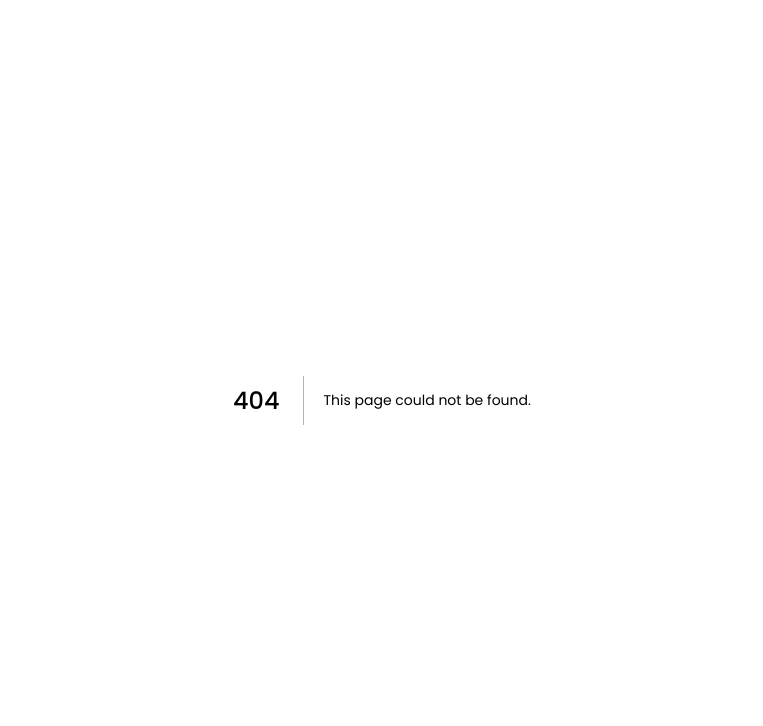
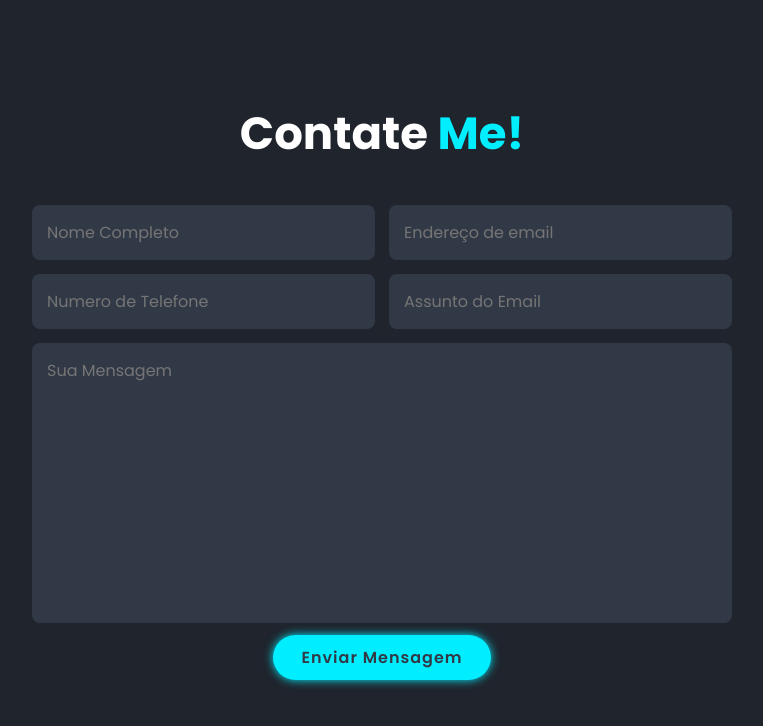
Before and after one commit to rafael-a-s/portifolio, a Next.js app: page /components/contact in a window 1280 px wide. Before the commit this address had no page. Shown: the top 726 px of the page, without its empty margins (258-1021 px from the left). Built offline with nearby package versions, Linux system fonts and the light colour scheme.

Commit message:
Implementa Contact

```diff
--- /dev/null
+++ b/src/pages/components/contact.tsx
@@ -0,0 +1,28 @@
+import style from '../../styles/Contact.module.css';
+import Button from '../utils/button';
+
+export default function Contact() {
+  return (
+    <section className={style.contact} id={style.contact}>
+      <h2 className={style.heading}>Contate <span>Me!</span></h2>
+
+      <form action="#">
+        <div className={style.input_box}>
+          <input type="text" placeholder='Nome Completo'/>
+          <input type="email" placeholder='Endereço de email'/>
+        </div>
+
+        <div className={style.input_box}>
+          <input type="number" placeholder='Numero de Telefone'/>
+          <input type="email" placeholder='Assunto do Email'/>
+        </div>
+
+        <textarea name="" id="" cols={30} rows={10} placeholder='Sua Mensagem'></textarea>
+
+        <Button text='Enviar Mensagem'/>
+
+      </form>
+
+    </section>
+  )
+}
--- /dev/null
+++ b/src/styles/Contact.module.css
@@ -0,0 +1,45 @@
+.heading {
+  text-align: center;
+  font-size: 4.5rem;
+}
+
+.contact h2 {
+  margin-bottom: 3rem;
+}
+
+.contact form {
+  max-width: 70rem;
+  margin: 1rem auto;
+  text-align: center;
+  margin-bottom: 3rem;
+}
+
+.contact form .input_box {
+  display: flex;
+  justify-content: space-between;
+  flex-wrap: wrap;
+}
+
+.contact form .input_box input,
+.contact form textarea {
+  width: 100%;
+  padding: 1.5rem;
+  font-size: 1.6rem;
+  color: var(--text-color);
+  background: var(--second-bg-color);
+  border-radius: .8rem;
+  margin: .7rem 0;
+}
+
+.contact form .input_box input {
+  width: 49%;
+}
+
+.contact form textarea {
+  resize: none;
+}
+
+.contact form .top {
+  margin-top: 2rem;
+  cursor: pointer;
+}
```
Also changed, not shown: src/pages/layout/footer.tsx (added).
